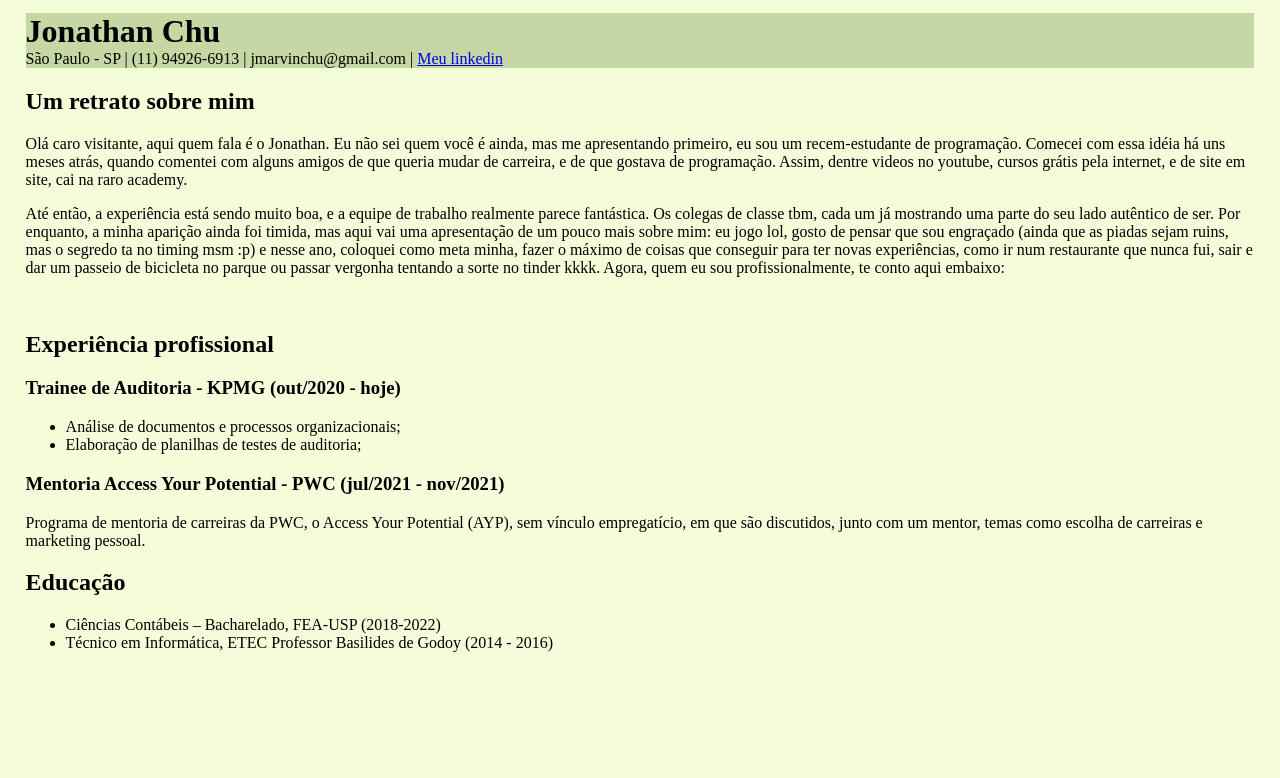
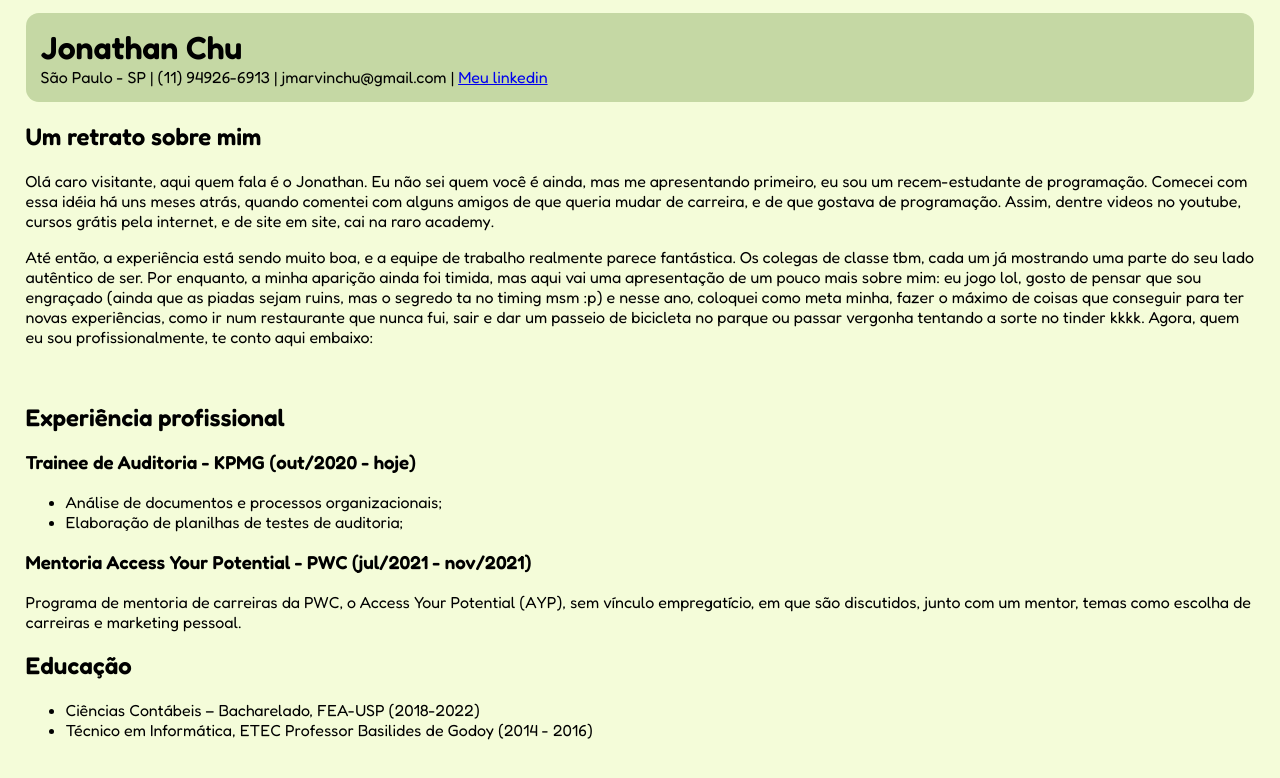
Before and after one commit to JonathanChuu/raro-cv, a plain HTML site: page index.html in a window 1280 px wide. Drawn offline with Linux system fonts and the light colour scheme.

Commit message:
iniciando estilização da pagina

```diff
--- a/css/styles.css
+++ b/css/styles.css
@@ -1,15 +1,21 @@
+@import url('https://fonts.googleapis.com/css2?family=Fredoka:wght@400;600&display=swap');
+
 body{
     margin: 1% 2% ;
     background-color: #F4FCD9;
+    font-family: 'Fredoka', sans-serif;
 }
 
 header h1{
     border: 0px 0px;
     padding: 0px 0px;
     margin: 0px;
+    font-weight: 600;
 }
 
 
 header{
     background-color: #C5D8A4;
+    padding: 15px;
+    border-radius: 13px;
 }
```
